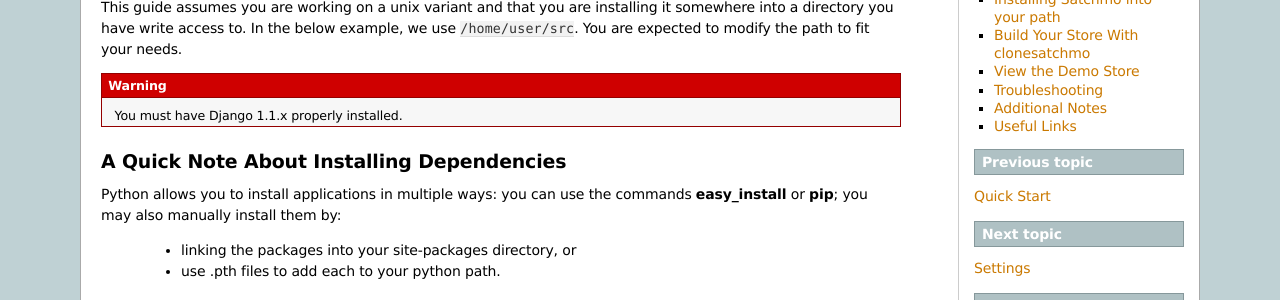
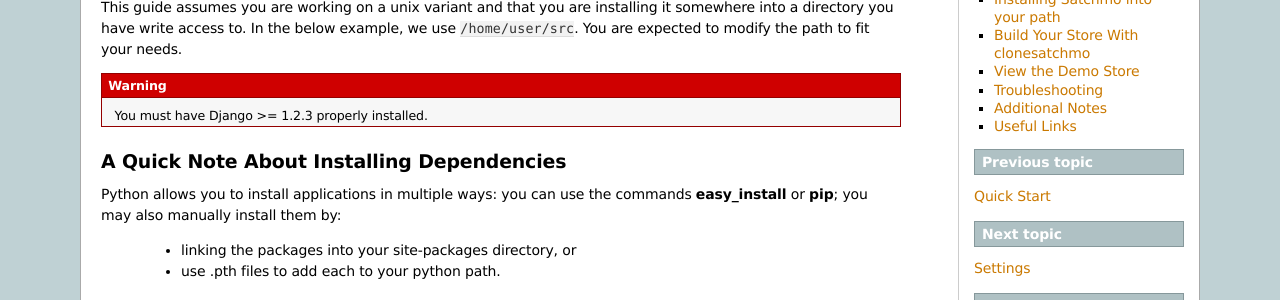
Before and after one commit to opencoca/WEB-Satchmo, a Sphinx documentation site: the page built from docs/new_installation.txt, in a window 1280 px wide and 900 px high. Shown: the part 295-595 px from the top of the window. Built offline with Sphinx 7.4.7, drawn with Linux system fonts in a browser that asks for light colours; pages that are not in the unit, such as notebooks, are missing from menus.

Commit message:
Updated requirements for Django 1.2.3

```diff
--- a/docs/new_installation.txt
+++ b/docs/new_installation.txt
@@ -11,7 +11,7 @@ This guide assumes you are working on a unix variant and that you are installing
 you have write access to. In the below example, we use :file:`/home/user/src`. You are expected to modify the path to fit your needs.
 
 .. warning::
-   You must have Django 1.1.x properly installed.
+   You must have Django >= 1.2.3 properly installed.
 
 A Quick Note About Installing Dependencies
 ------------------------------------------
```
Also changed, not shown: 1 other file.
